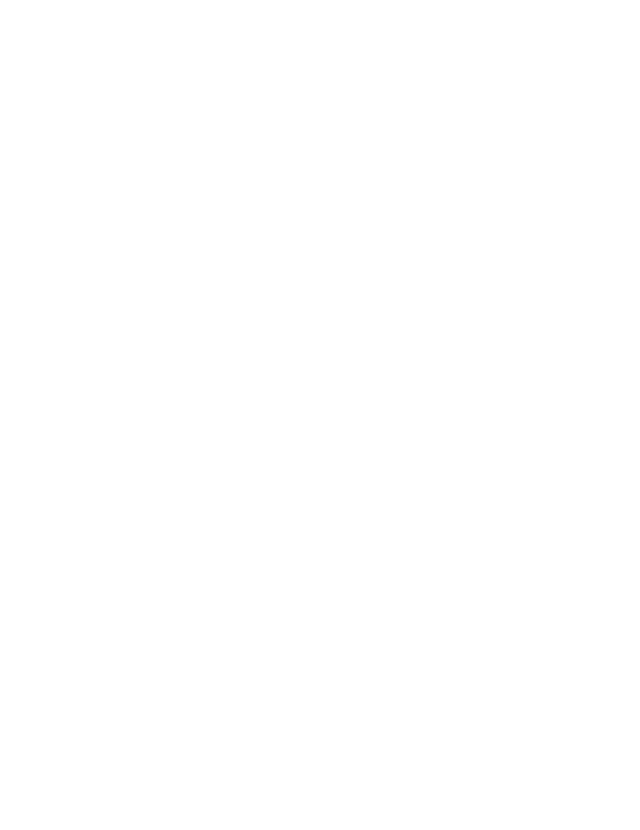
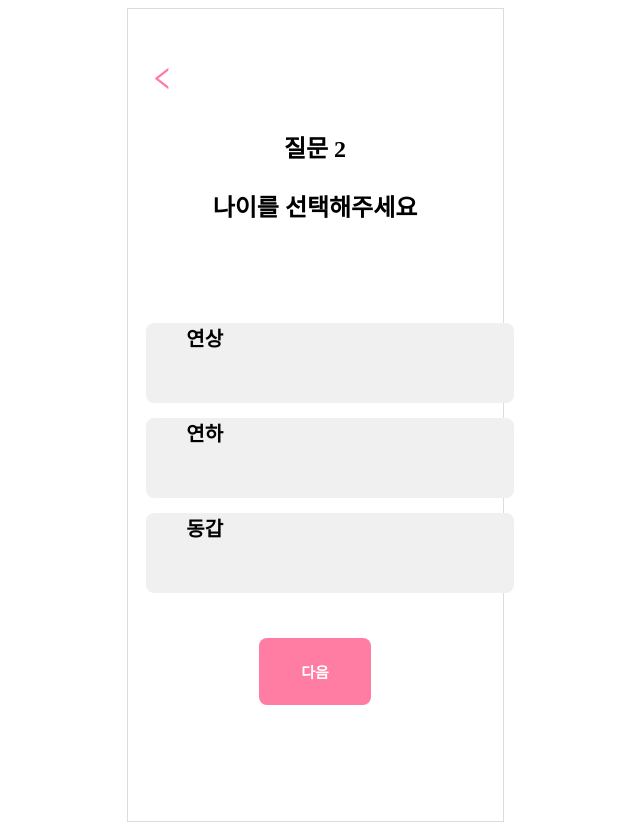
Before and after one commit to LikeLion-INU/FestivalB-12th-FrontEnd, a React (Create React App) app in the folder festival/: page /mykeyWord/1 in a window 1280 px wide. Before the commit this address had no page. Shown: the whole page, without its empty margins (325-965 px from the left). Before the commit the page ends 800 px from the top, so only its background shows below. Built offline with nearby package versions, Linux system fonts and the light colour scheme.

Commit message:
키워드 질문 페이지 동적 라우팅 구현 # /mykeyWord/0 or 1 or 2 ... # 질문페이지 presenter refactoring to emotion styled

```diff
--- a/festival/package.json
+++ b/festival/package.json
@@ -7,6 +7,7 @@
     "@testing-library/jest-dom": "^5.17.0",
     "@testing-library/react": "^13.4.0",
     "@testing-library/user-event": "^13.5.0",
+    "antd": "^5.15.4",
     "react": "^18.2.0",
     "react-dom": "^18.2.0",
     "react-router-dom": "^6.22.3",
--- a/festival/src/App.js
+++ b/festival/src/App.js
@@ -8,7 +8,7 @@
 import MatchingPage from "./pages/matchingPage/matching";
 import ResultPage from "./pages/resultPage/result";
 import EndPage from "./pages/endPage/end";
-
+import KeywordQuestion from "./pages/myKeyWordPage/index";
 function App() {
   return (
     <div className="App">
@@ -16,6 +16,7 @@
         <Route path="/" element={<MainPage />}></Route>
         <Route path="/myKeyWord" element={<MyKeyWordPage />}></Route>
         <Route path="/myKeyWord/animal" element={<Question07 />}></Route>
+        <Route path="/mykeyWord/:id" element={<KeywordQuestion />}></Route>
         <Route path="/idealKeyWord" element={<IdealKeyWordPage />}></Route>
         <Route path="/matching" element={<MatchingPage />}></Route>
         <Route path="/result" element={<ResultPage />}></Route>
--- /dev/null
+++ b/festival/src/components/units/commonQuestion/question.container.js
@@ -0,0 +1,19 @@
+import { useParams } from "react-router-dom";
+import { useNavigate } from "react-router-dom";
+import QuestionPresenterPage from "./question.presenter";
+export default function QuestionContainerPage() {
+  const params = useParams();
+  const page_number = params.id;
+  const navigate = useNavigate();
+  const onClickPrev = () => {
+    if (page_number > 0) {
+      navigate(`/mykeyWord/${page_number - 1}`);
+    }
+  };
+  return (
+    <QuestionPresenterPage
+      page_number={page_number}
+      onClickPrev={onClickPrev}
+    />
+  );
+}
--- /dev/null
+++ b/festival/src/components/units/commonQuestion/question.data.js
@@ -0,0 +1,19 @@
+export const questions = [
+  {
+    questionMain: "질문 1",
+    questionSub: "를 선택해주세요",
+    emphaticWord: "키",
+    options: [
+      { value: "165 이하" },
+      { value: "165 이상" },
+      { value: "175 이하" },
+      { value: "175 이상" },
+    ],
+  },
+  {
+    questionMain: "질문 2",
+    questionSub: "를 선택해주세요",
+    emphaticWord: "나이",
+    options: [{ value: "연상" }, { value: "연하" }, { value: "동갑" }],
+  },
+];
--- /dev/null
+++ b/festival/src/components/units/commonQuestion/question.presenter.js
@@ -0,0 +1,27 @@
+import * as S from "./question.styles";
+import { questions } from "./question.data";
+export default function QuestionPresenterPage(props) {
+  return (
+    <S.Container>
+      <S.PrevBtn onClick={props.onClickPrev}>
+        <S.Icon />
+      </S.PrevBtn>
+      <S.Title>
+        <p>{questions[props.page_number].questionMain}</p>
+        <p>
+          <span>{questions[props.page_number].emphaticWord}</span>
+          {questions[props.page_number].questionSub}
+        </p>
+      </S.Title>
+      <S.Margin />
+      <S.QuestionWrapper>
+        {questions[props.page_number].options.map((option) => (
+          <S.QuestionBtn key={option.value}>{option.value}</S.QuestionBtn>
+        ))}
+      </S.QuestionWrapper>
+      <S.NextBtn>
+        <p>다음</p>
+      </S.NextBtn>
+    </S.Container>
+  );
+}
--- /dev/null
+++ b/festival/src/components/units/commonQuestion/question.styles.js
@@ -0,0 +1,69 @@
+import styled from "@emotion/styled";
+import { LeftOutlined } from "@ant-design/icons";
+export const Icon = styled(LeftOutlined)`
+  color: #ff7ca3;
+  font-size: 25px;
+`;
+export const Container = styled.div`
+  position: relative;
+  width: 375px;
+  height: 812px;
+  text-align: center;
+  margin: auto;
+  border: 1px solid gainsboro;
+`;
+export const PrevBtn = styled.button`
+  position: absolute;
+  width: 24px;
+  height: 24px;
+  top: 56px;
+  left: 16px;
+  background-color: white;
+  border: none;
+  :hover {
+    box-shadow: 0px 0px 5px rgba(0, 0, 0, 0.1); /* 그림자 효과 추가 */
+  }
+`;
+export const Title = styled.div`
+  margin-top: 120px; /* 146px */
+  font-size: 24px;
+  font-weight: 600;
+`;
+export const Margin = styled.div`
+  margin-top: 100px; /* 291px-146px = 145px */
+`;
+export const QuestionWrapper = styled.div`
+  display: block;
+  width: 90%;
+  margin: auto; /* 수평 가운데 정렬 */
+`;
+export const QuestionBtn = styled.div`
+  background: #f0f0f0;
+  width: 328px;
+  height: 80px;
+  margin-bottom: 15px;
+  border-radius: 8px;
+  border: none;
+  font-size: 20px;
+  font-weight: 600;
+  text-align: left;
+  padding-left: 40px;
+  :hover {
+    background: #ffe5ed;
+    border: 1px solid #ff7ca3;
+  }
+`;
+export const NextBtn = styled.button`
+  margin-top: 30px;
+  width: 30%;
+  padding: 8px;
+  background: #ff7ca3;
+  border: none;
+  border-radius: 8px;
+  color: white;
+  font-weight: 600;
+  font-size: 15px;
+  :hover {
+    box-shadow: 0px 0px 5px rgba(0, 0, 0, 0.5); /* 그림자 효과 추가 */
+  }
+`;
--- a/festival/src/pages/myKeyWordPage/index.js
+++ b/festival/src/pages/myKeyWordPage/index.js
@@ -0,0 +1,4 @@
+import QuestionContainerPage from "../../../src/components/units/commonQuestion/question.container";
+export default function KeywordQuestion() {
+  return <QuestionContainerPage />;
+}
```
Also changed, not shown: 1 other file (tests, documents, lock files or other folders).
